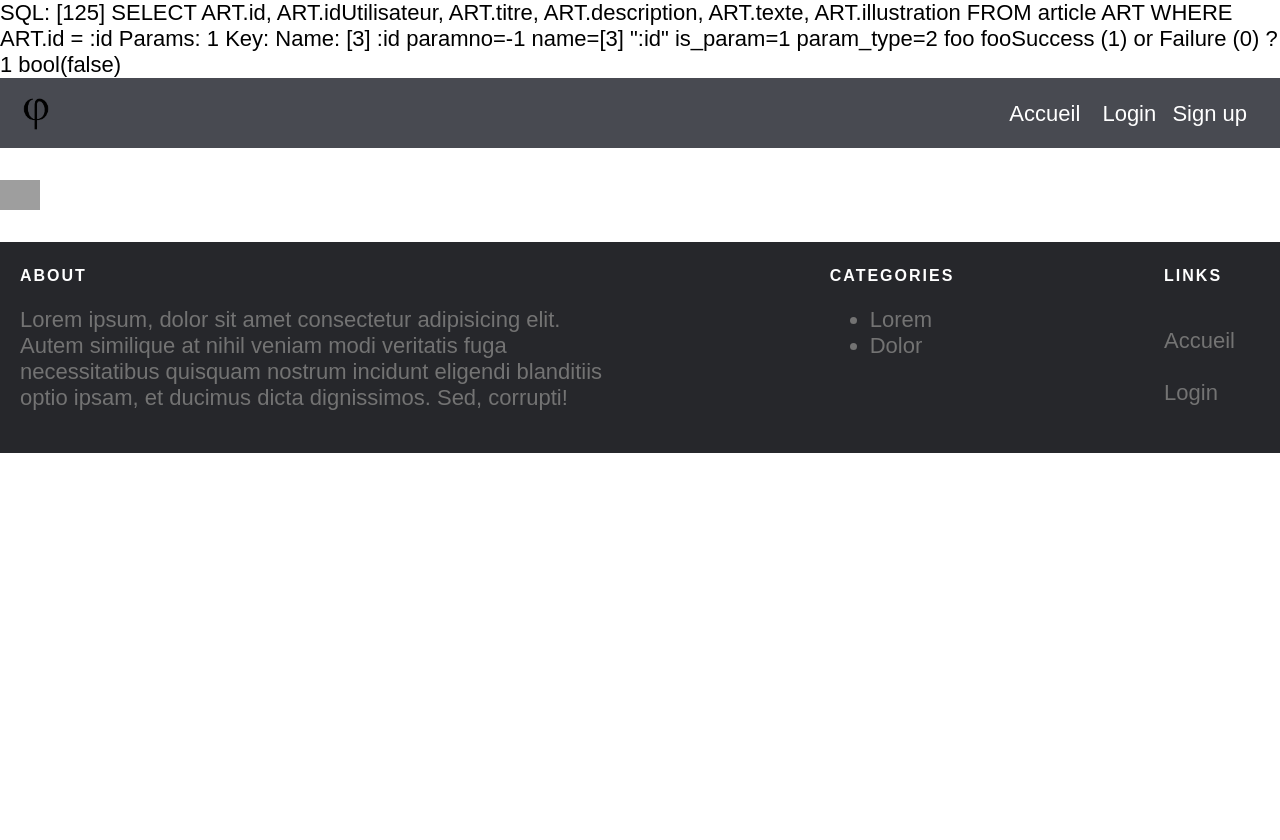
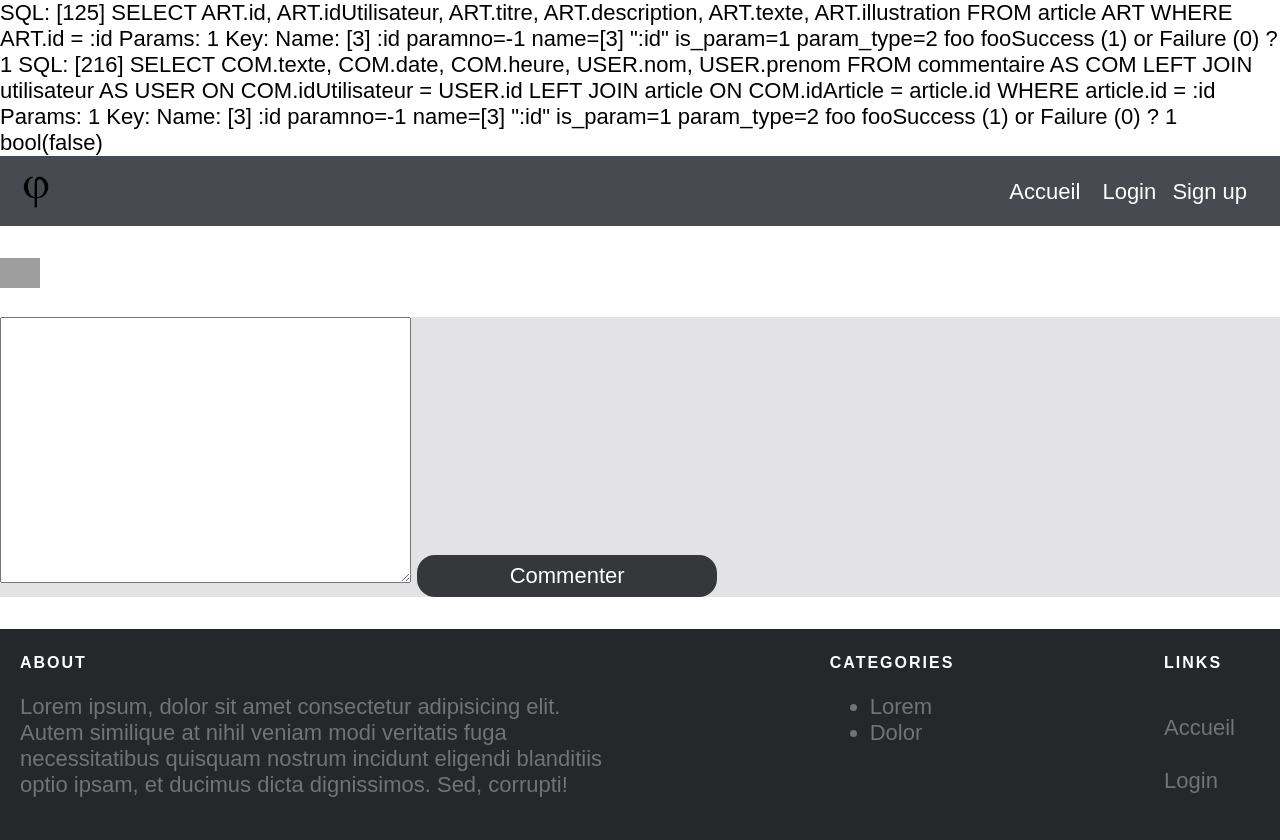
Before and after one commit to Fifirdaousse/Back-Blog, a PHP site: page /ctrl/article-detail.php?id=1 in a window 1280 px wide. Before the commit the page ends 453 px from the top, so only its background shows below. Run offline with PHP 8.4, Linux system fonts and the light colour scheme; data that the repository does not hold is empty; grey boxes are pictures that could not be loaded.

Commit message:
Function readCom

```diff
--- a/ctrl/article-detail.php
+++ b/ctrl/article-detail.php
@@ -2,13 +2,11 @@
 
 session_start();
 require '../lib/article.php';
-require '../lib/coms.php';
-
 
 if($_SERVER['REQUEST_METHOD'] === 'GET') {
     $id = $_GET['id'];
     $article = read($id);
-    var_dump($article);
+    // var_dump($article);
 }
 
 // Vérifier si le formulaire de création d'article est soumis
@@ -25,4 +23,10 @@ if ($_SERVER['REQUEST_METHOD'] === 'POST') {
 
 }
 
+require("../lib/coms.php");
+
+$listCom = readCom($id);
+
+var_dump($listCom);
+
 include '../view/article-detail.php';
--- a/lib/coms.php
+++ b/lib/coms.php
@@ -1,34 +1,45 @@
 <?php
 
-// require("../lib/db.php");
 
+function readCom($id)
+{
+   // Prépare la requête
+   $query = 'SELECT COM.texte, COM.date, COM.heure, USER.nom, USER.prenom';
+   $query .= ' FROM commentaire AS COM';
+   $query .= ' LEFT JOIN utilisateur AS USER ON COM.idUtilisateur = USER.id';
+   $query .= ' LEFT JOIN article ON COM.idArticle = article.id';
+   $query .= ' WHERE article.id = :id';
 
-function coms($idArticle)
-{
-    $pdo = getPDO();
+   $stmt = getPDO()->prepare($query);
+   $stmt->bindParam(':id', $id);
+   logMsg($stmt->debugDumpParams());
 
-    $query = "SELECT commentaire.*, utilisateur.nom FROM commentaire
-          JOIN article ON commentaire.idArticle = article.id
-          JOIN utilisateur ON commentaire.idUtilisateur = utilisateur.id
-          WHERE commentaire.idArticle = :idArticle";
+   // Exécute la requête
+   $successOrFailure = $stmt->execute();
+   logMsg("Success (1) or Failure (0) ? $successOrFailure" . PHP_EOL);
 
-    $stmt = $pdo->prepare($query);
-    $stmt->bindParam(':idArticle', $idArticle);
-    $stmt->execute();
-    $coms = $stmt->fetchAll(PDO::FETCH_ASSOC);
-
-    return $coms;
+    return $stmt->fetch(PDO::FETCH_ASSOC);
 }
 
 
-function addCom($idUtilisateur, $texte, $idArticle)
+function addCom($idUser, $texte, $date, $heure, $idArticle)
 {
-    $query = 'INSERT INTO commentaire (idUtilisateur, texte, idArticle) VALUES';
-    $query .= ' (:idUtilisateur, :texte, :idArticle)';
+
+    $timestamp = time(); // Récupère le timestamp actuel (heure et date actuelles)
+
+// Formatage de l'heure et de la date
+    $datePublication = date('d/m/Y', $timestamp); // Format : jour/mois/année
+    $heurePublication = date('H:i', $timestamp); // Format : heures:minutes
+
+
+    $query = 'INSERT INTO commentaire (idUtilisateur, texte, date, heure, idArticle) VALUES';
+    $query .= ' (:idUtilisateur, :texte, $datePublication, $heurePublication, :idArticle)';
 
     $stmt = getPDO()->prepare($query);
-    $stmt->bindParam(':idUtilisateur', $idUtilisateur);
+    $stmt->bindParam(':idUtilisateur', $idUser);
     $stmt->bindParam(':texte', $texte);
+    $stmt->bindParam('$datePublication', $date);
+    $stmt->bindParam('$heurePublication', $heure);
     $stmt->bindParam(':idArticle', $idArticle);
     logMsg($stmt->debugDumpParams());
 
--- a/view/article-detail.php
+++ b/view/article-detail.php
@@ -1,4 +1,4 @@
-<?php include '../view/partial/header.php' ?>
+<?php include '../view/partial/header.php' ;?>
 
 
 <main>
@@ -10,6 +10,27 @@
     <p><?= $article['texte']?></p>
 
 
+    <!-- Coms -->
+
+    <div>
+        <?php foreach($listCom as $com) : ?>
+            <?= $com['nom']?>
+            <?= $com['prenom']?>
+            <?= $com['date']?>
+            <?= $com['heure']?>
+            <?= $com['texte']?>
+        <?php endforeach; ?>
+    </div>
+
+    <form method="POST" action="../ctrl/coms.php">
+    <div>
+        <input type="hidden" name="id" value="<?= $article['id']?>">
+    </div>
+        <textarea name="texte" id="com" cols="30" rows="10"></textarea>
+
+        <button>Commenter</button>
+    </form>
+
 
 </main>
 
```
Also changed, not shown: ctrl/coms.php (deleted, +0 -30 lines).
